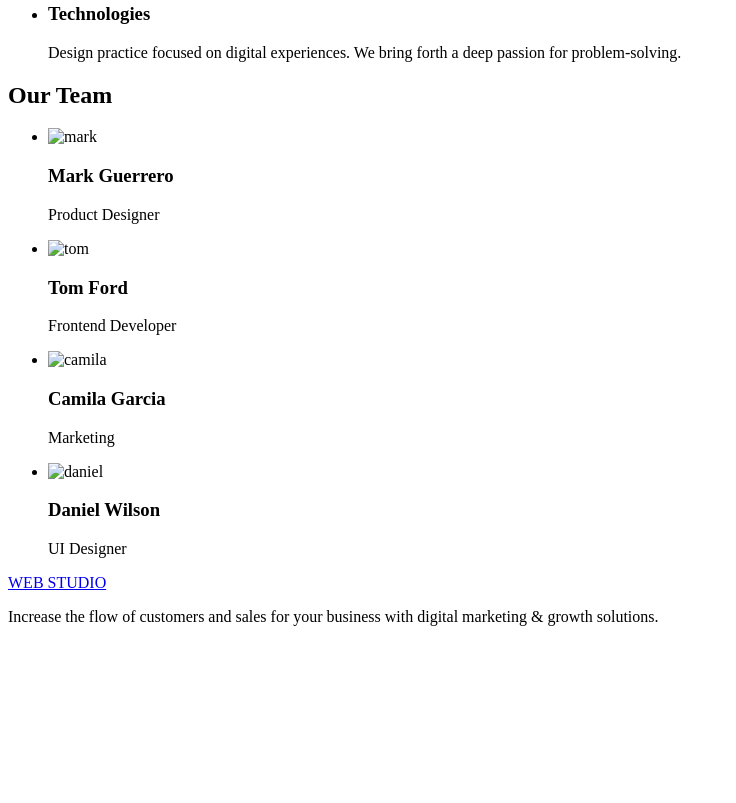
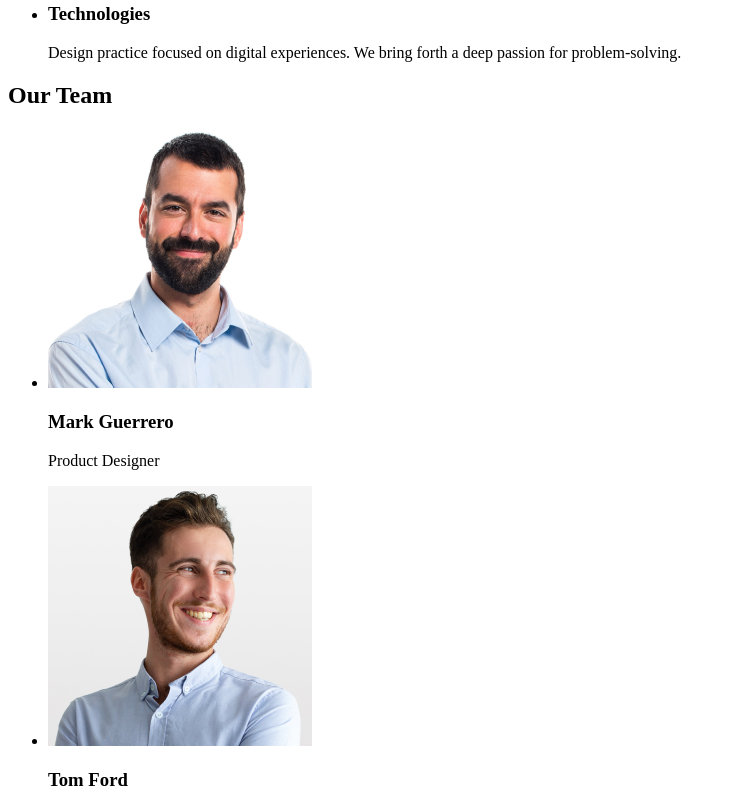
Before and after one commit to Dem4k/goit-markup-hw-01, a plain HTML site: page index.html in a window 1280 px wide. Shown: the part 497-1300 px from the top of the page, without its empty margins (0-736 px from the left). Before the commit the page ends 1139 px from the top, so only its background shows below. Drawn offline with Linux system fonts and the light colour scheme; the site is published under a folder, as on GitHub Pages, so addresses that start at the root find nothing.

Commit message:
dz1.html

```diff
--- a/index.html
+++ b/index.html
@@ -70,22 +70,22 @@
             <h2>Our Team</h2>
                 <ul>
                     <li>
-                        <img src="/images/mark_guerrero.png" alt="mark" width="264">
+                        <img src="./images/mark_guerrero.png" alt="mark" width="264">
                         <h3>Mark Guerrero</h3>
                         <p>Product Designer<p>
                     </li>
                     <li>
-                        <img src="/images/tom_ford.png" alt="tom" width="264">
+                        <img src="./images/tom_ford.png" alt="tom" width="264">
                         <h3>Tom Ford</h3>
                         <p>Frontend Developer<p>
                     </li>
                     <li>
-                        <img src="/images/camila_garcia.png" alt="camila" width="264">
+                        <img src="./images/camila_garcia.png" alt="camila" width="264">
                         <h3>Camila Garcia</h3>
                         <p>Marketing</p>
                     </li>
                     <li>
-                        <img src="/images/daniel_wilson.png" alt="daniel" width="264">
+                        <img src="./images/daniel_wilson.png" alt="daniel" width="264">
                         <h3>Daniel Wilson</h3>
                         <p>UI Designer</p>
                     </li>
```
